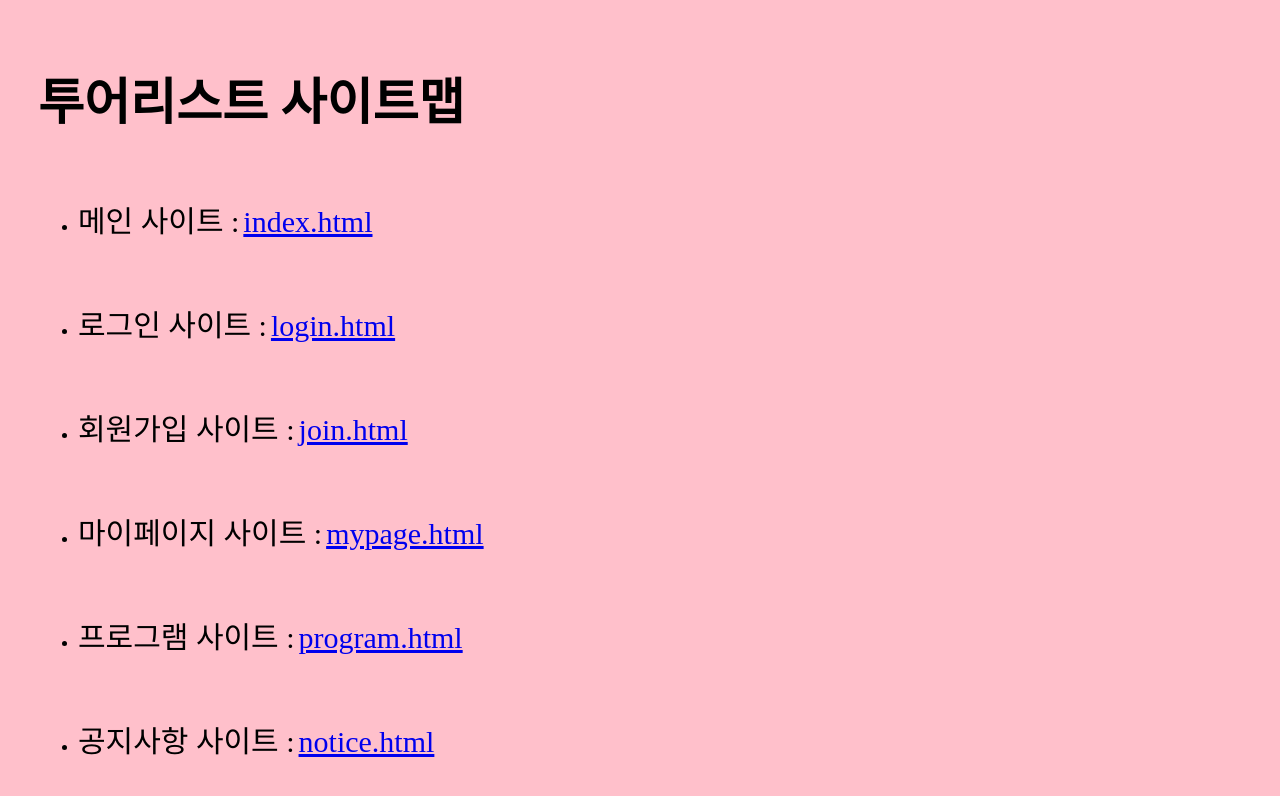
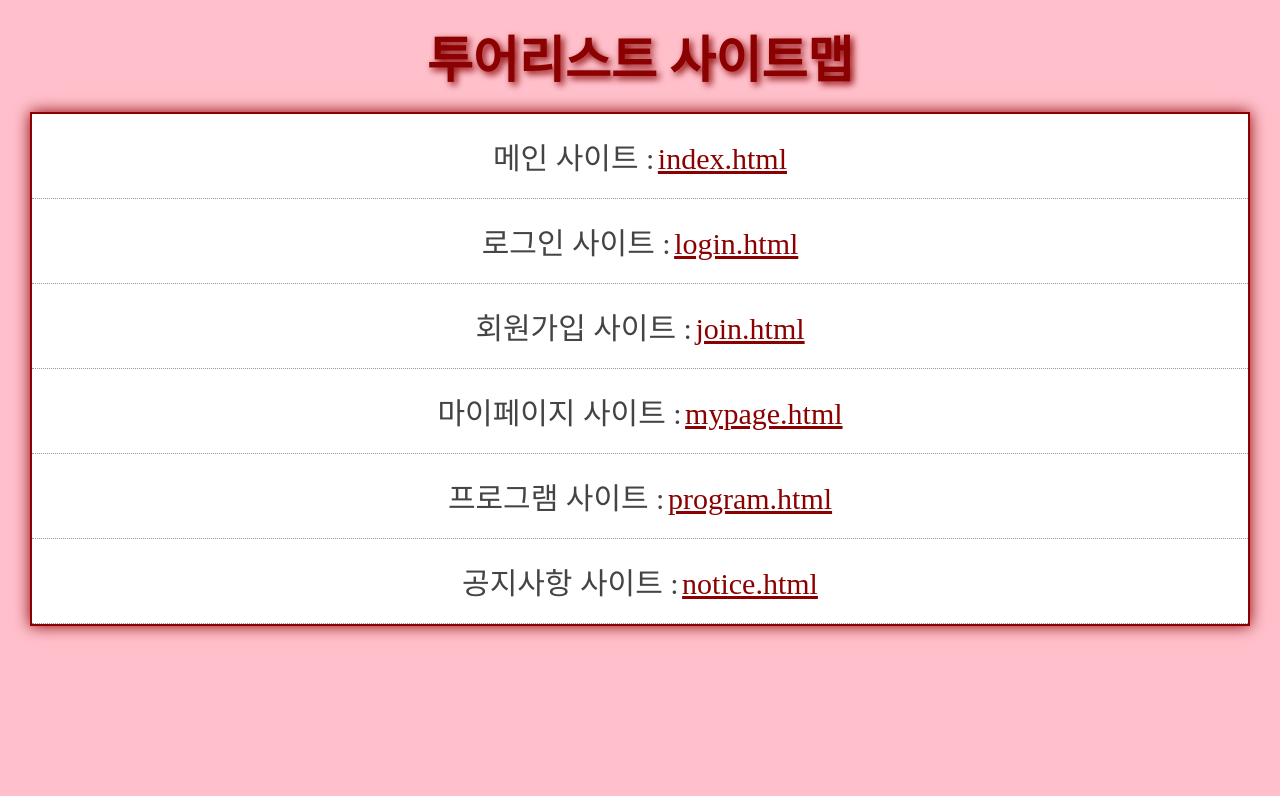
Before and after one commit to sdh0718/tour, a plain HTML site: page sitemap.html in a window 1280 px wide. Drawn offline with Linux system fonts and the light colour scheme.

Commit message:
Add files via upload

```diff
--- a/sitemap.html
+++ b/sitemap.html
@@ -3,11 +3,15 @@
 <head>
     <meta charset="UTF-8">
     <meta name="viewport" content="width=device-width, initial-scale=1.0">
-    <link rel="stylesheet" href="css/reset">
+    <link rel="stylesheet" href="css/reset.css">
     <style>
         body{padding:20px 30px; background-color: pink;}
-        h1{font-size: 50px;}
+        h1{font-size: 50px; text-align: center; padding-bottom: 20px; color: darkred;
+            text-shadow: 3px 3px 7px darkred;}
+        ul{border: 2px solid darkred; background-color: white;box-shadow: 0px 0px 15px darkred;}
+        ul>li{border-bottom: 1px dotted #999; text-align: center; padding: 20px 0;}
         ul>li>p,ul>li>p>a{font-size: 30px; display: inline-block;}
+        ul>li>p>a{color: darkred; text-decoration: underline;}
     </style>
     <title>투어리스트 사이트맵</title>
 </head>
```
